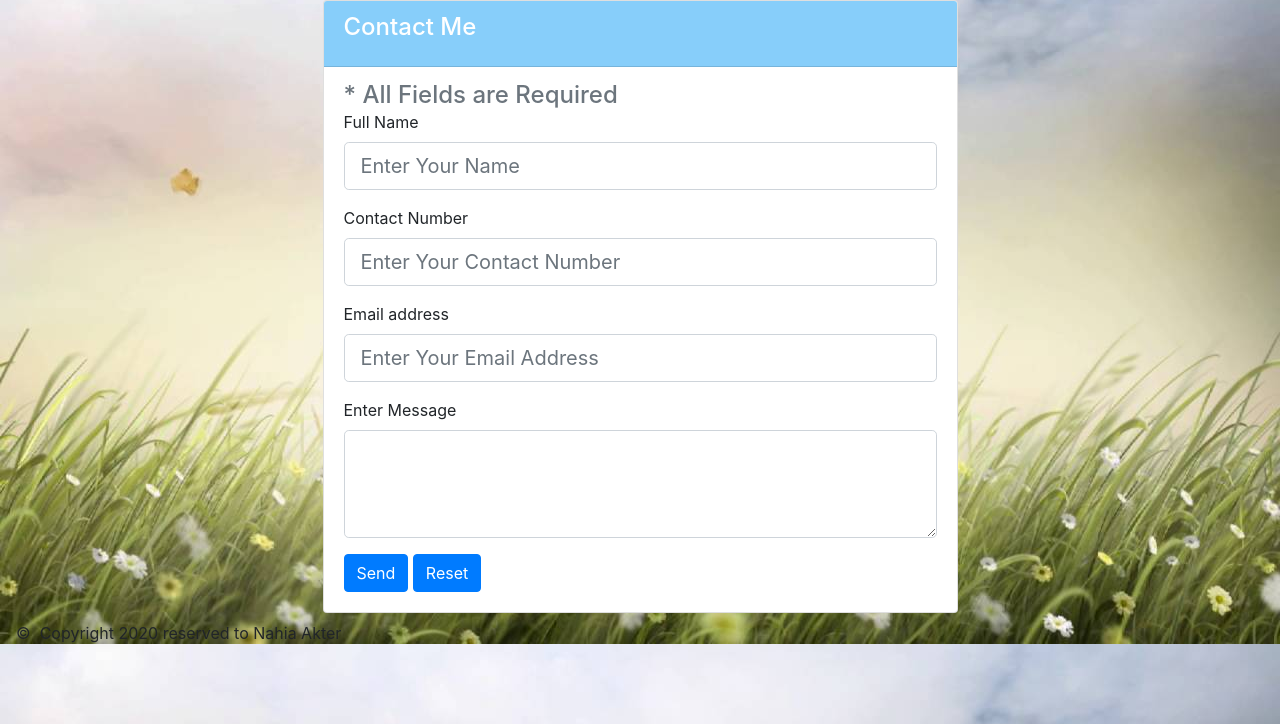
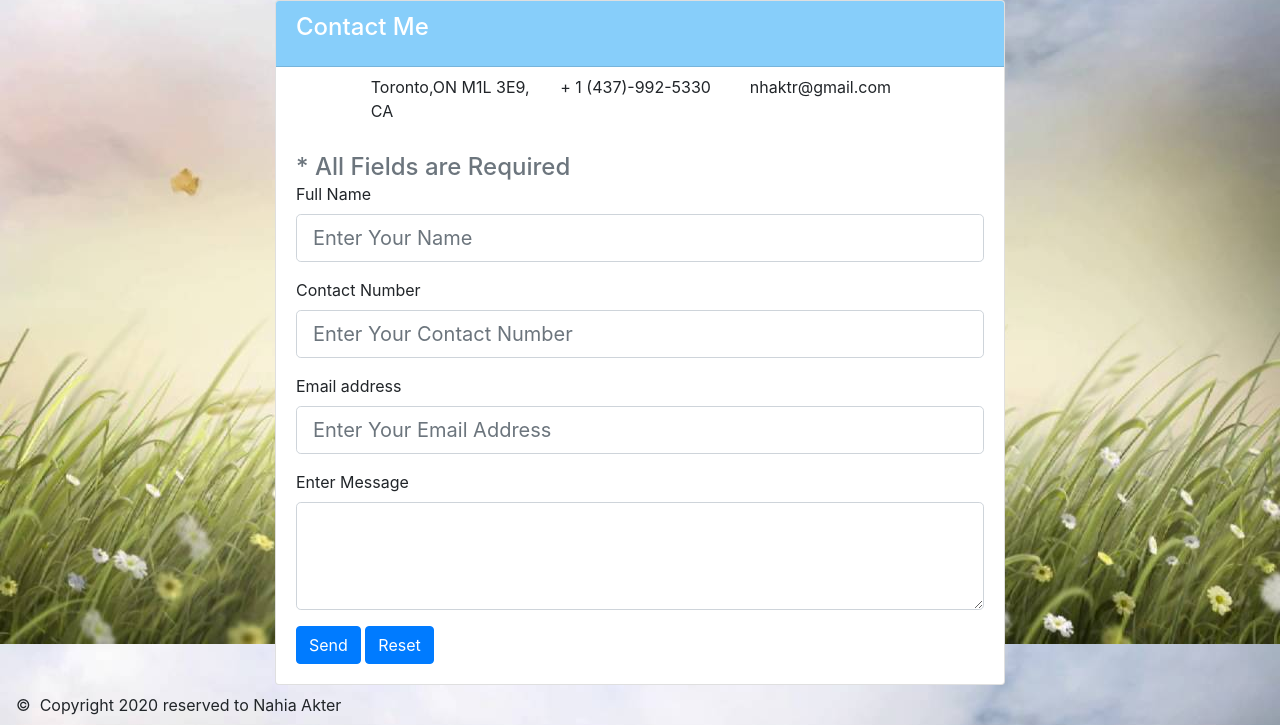
Before and after one commit to Nahia9/COMP229-F2020-Assignment02, a Node server app: page /contact_me in a window 1280 px wide. Shown: the part 76-801 px from the top of the page. Run offline with Node 20, Linux system fonts and the light colour scheme; some libraries are stand-ins or nearby versions.

Commit message:
contact me page updated

```diff
--- a/server/views/contact_me.ejs
+++ b/server/views/contact_me.ejs
@@ -7,12 +7,27 @@
 <!-- Contact Form -->
   <div class="container">
     <div class="row justify-content-center">
-      <div class="col-md-7">
+      <div class="col-md-8">
         <div class="card">
           <div class="card-header  text-white" style="background-color: lightskyblue">
             <h4 class="card-title">Contact Me</h4>
           </div>
-          <div class="card-body">
+          <!-- Contact Info -->
+        <div class="row justify-content-center">
+          <div class="col-3">
+          <div class="h5"><i class="fas fa-map-marker-alt mt-4 fa-2x" style="color : lightskyblue"></i></div>
+                    <p>Toronto,ON M1L 3E9, CA</p>
+          </div>
+          <div class="col-3">
+          <div class="h5"><i class="fas fa-phone mt-4 fa-2x" style="color : lightskyblue"></i></div>
+                    <p>+ 1 (437)-992-5330</p>
+          </div>
+          <div class="col-3">
+          <div class="h5"><i class="fas fa-envelope mt-4 fa-2x" style="color : lightskyblue"></i></div>
+                    <p>nhaktr@gmail.com</p>
+          </div>
+        </div>
+        <div class="card-body">
               <h4 class="card-subtitle text-muted">* All Fields are Required</h4>
             <form>
               <div class="form-group">
@@ -37,6 +52,6 @@
               <a class="btn btn-primary" href="mailto: nhaktr@gmail.com" role="button">Send</a>
               <button type="reset" class="btn btn-primary">Reset</button>
             </form>
-          </div>
+        </div>
         </div>
         </main>
```
